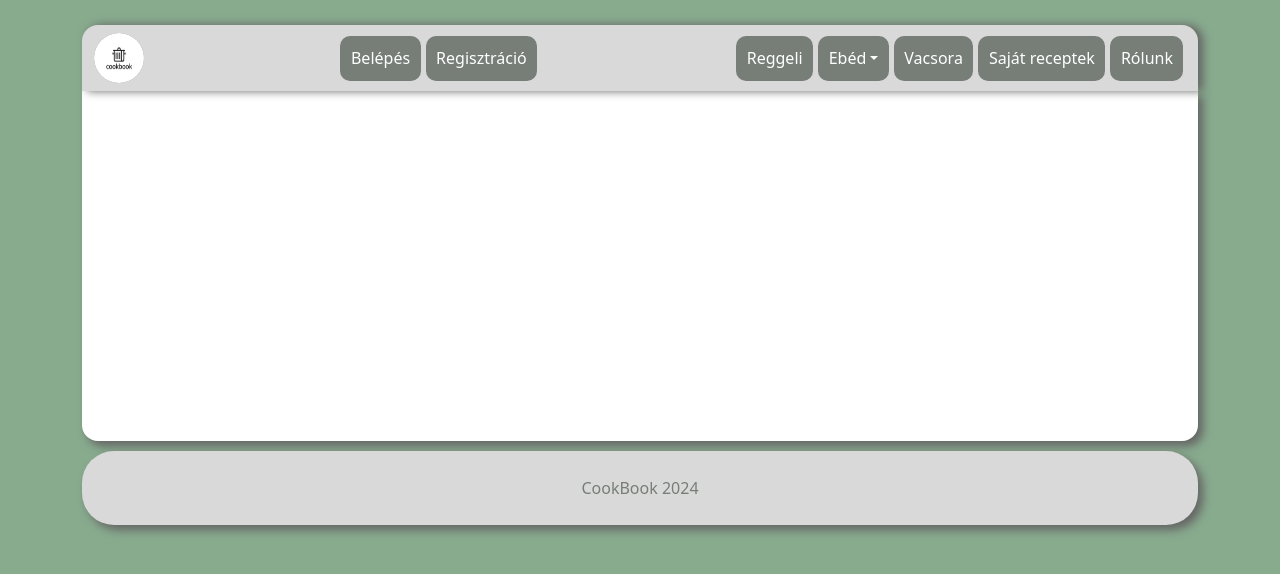
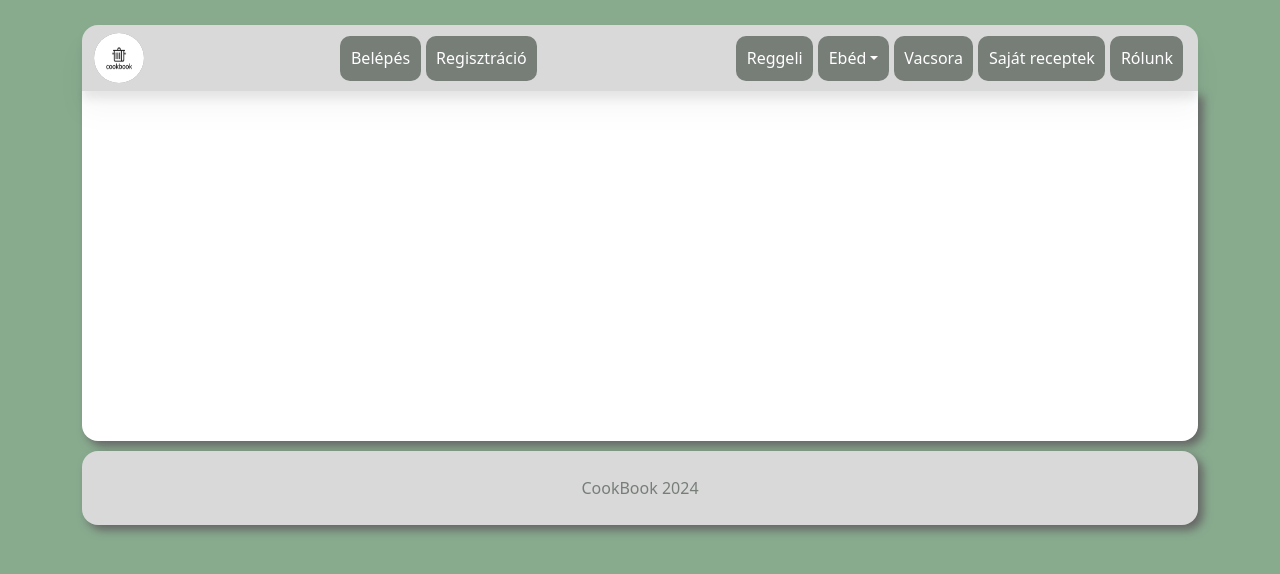
Before and after one commit to dzsofri/cookBook, a plain HTML site: page index.html in a window 1280 px wide. Drawn offline with nearby package versions, Linux system fonts and the light colour scheme.

Commit message:
COOK-66 box shadow + border radius fix

```diff
--- a/assets/css/main.css
+++ b/assets/css/main.css
@@ -11,7 +11,10 @@ body{
 .navbar{
     border-radius:  1rem 1rem 0rem 0rem;
     background-color: #D9D9D9 !important;
-    box-shadow: rgb(100, 100, 100) 5px 0px 10px;
+    /* box-shadow: rgb(100, 100, 100) 5px 0px 10px; */
+    filter: drop-shadow(0 20px 13px rgb(0 0 0 / 0.03)) drop-shadow(0 8px 5px rgb(0 0 0 / 0.08));
+
+
 }
 
 #krumpli{
@@ -72,7 +75,7 @@ a{
 }
 
 footer{
-    border-radius:  2rem;
+    border-radius:  1rem;
     color: #777E78;
     background-color: #D9D9D9;
     text-align: center;
```
